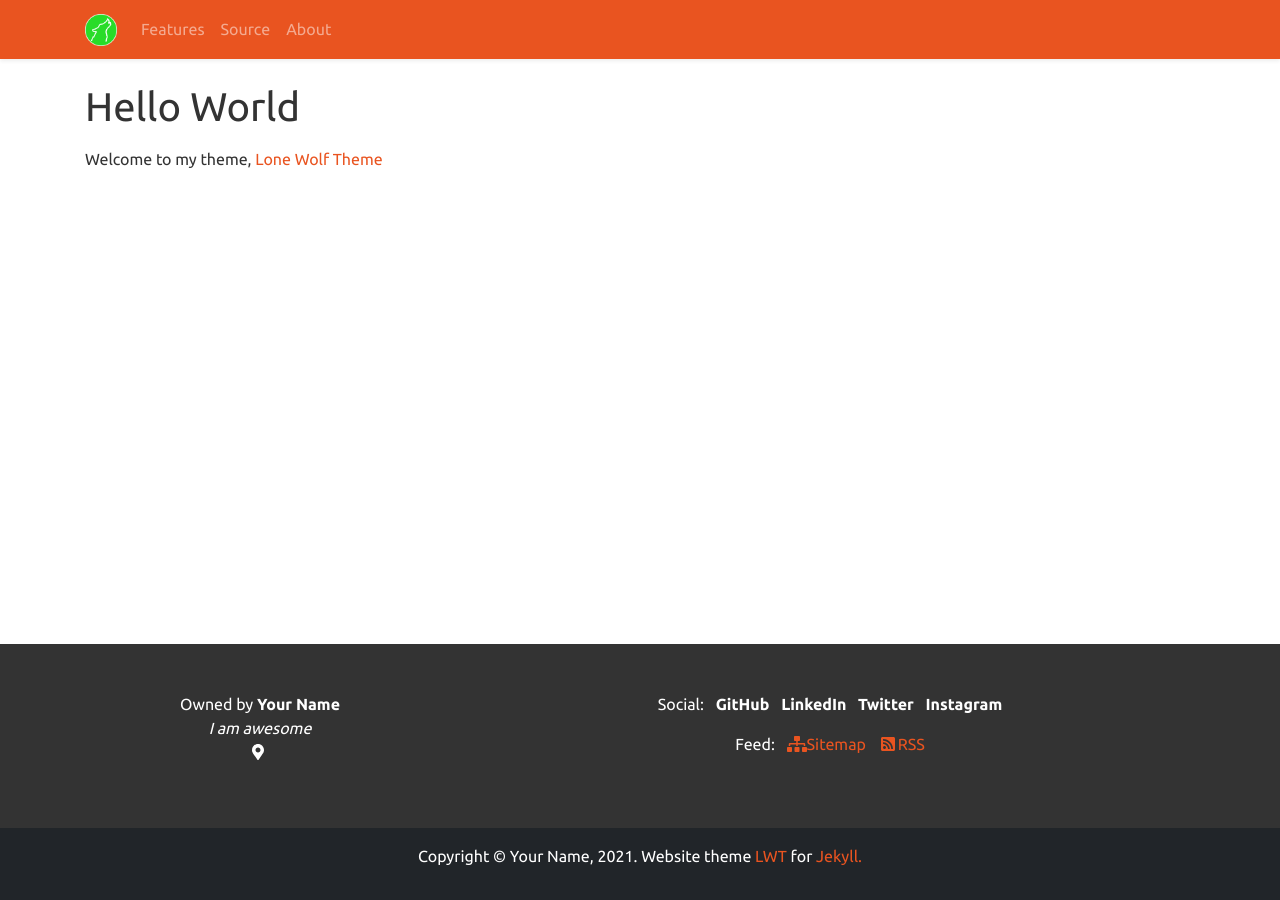
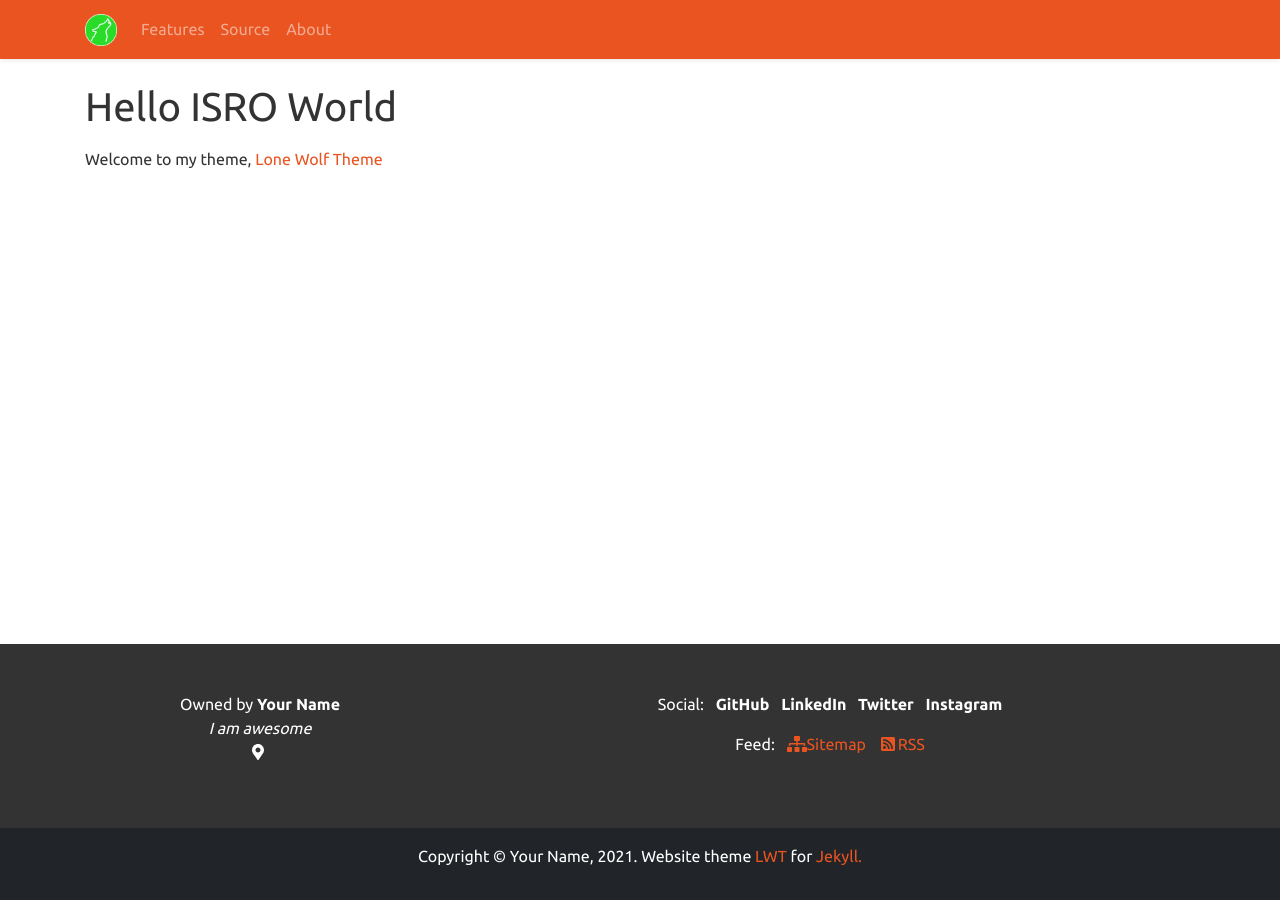
Before and after one commit to SpaceSystemsTechno/SpaceSystemsTechno.github.io, a Jekyll site: the page built from index.html, in a window 1280 px wide. Built offline with Jekyll 4.4.1, drawn with Linux system fonts in a browser that asks for light colours; the list of posts is cut into pages by our own code.

```diff
--- a/index.html
+++ b/index.html
@@ -6,7 +6,7 @@ layout: default
   <div class="container mt-2 mb-2">
     <div class="row">
       <div class="col-sm">
-        <h1>Hello World</h1>
+        <h1>Hello  ISRO World</h1>
       </div>
     </div>
     <div class="row">
```
